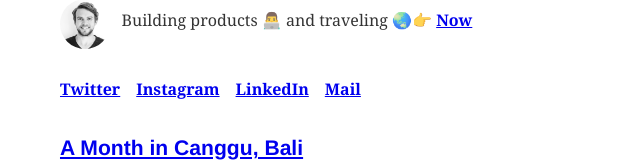
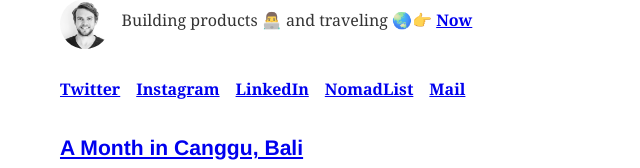
Before and after one commit to niklaslavrell/lavrell.se, a Gatsby site: page / in a window 1280 px wide. Shown: the part 163-331 px from the top of the page, without its empty margins (319-959 px from the left). Built offline with nearby package versions, Linux system fonts and the light colour scheme; Gatsby itself is replaced by a stand-in of ours; some packages are replaced by stand-ins of ours.

Commit message:
adding a link to nomadlist

```diff
--- a/gatsby-config.js
+++ b/gatsby-config.js
@@ -10,6 +10,7 @@ module.exports = {
       instagram: 'niklaslavrell',
       linkedin: 'niklaslavrell',
       github: 'niklaslavrell',
+      nomadlist: 'niklaslavrell',
     },
   },
   plugins: [
--- a/src/pages/index.js
+++ b/src/pages/index.js
@@ -39,6 +39,9 @@ class BlogIndex extends React.Component {
           <ListLink to={`https://www.linkedin.com/in/${social.linkedin}`}>
             LinkedIn
           </ListLink>
+          <ListLink to={`https://www.nomadlist.com/@${social.nomadlist}`}>
+            NomadList
+          </ListLink>
           <ListLink to={`mailto:${social.email}`}>Mail</ListLink>
         </ul>
 
@@ -77,6 +80,7 @@ export const pageQuery = graphql`
           instagram
           linkedin
           email
+          nomadlist
         }
       }
     }
```
